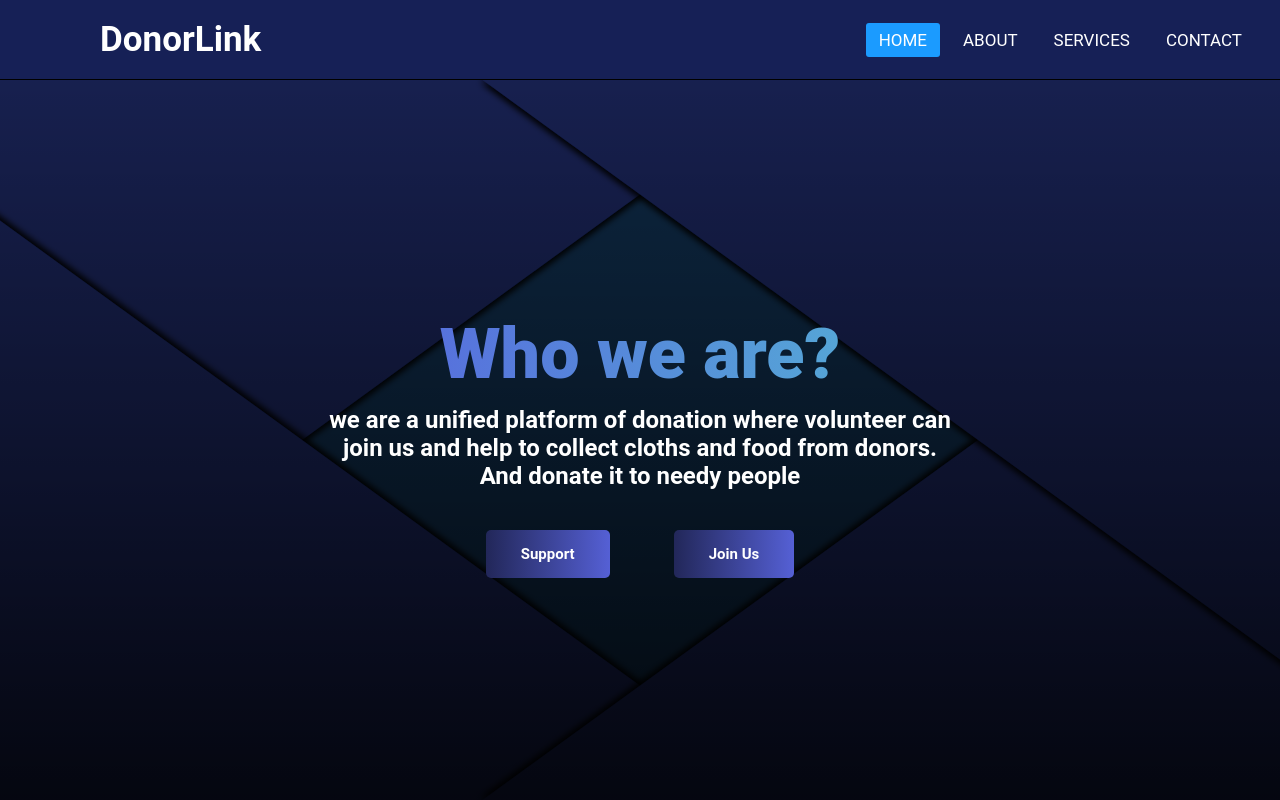
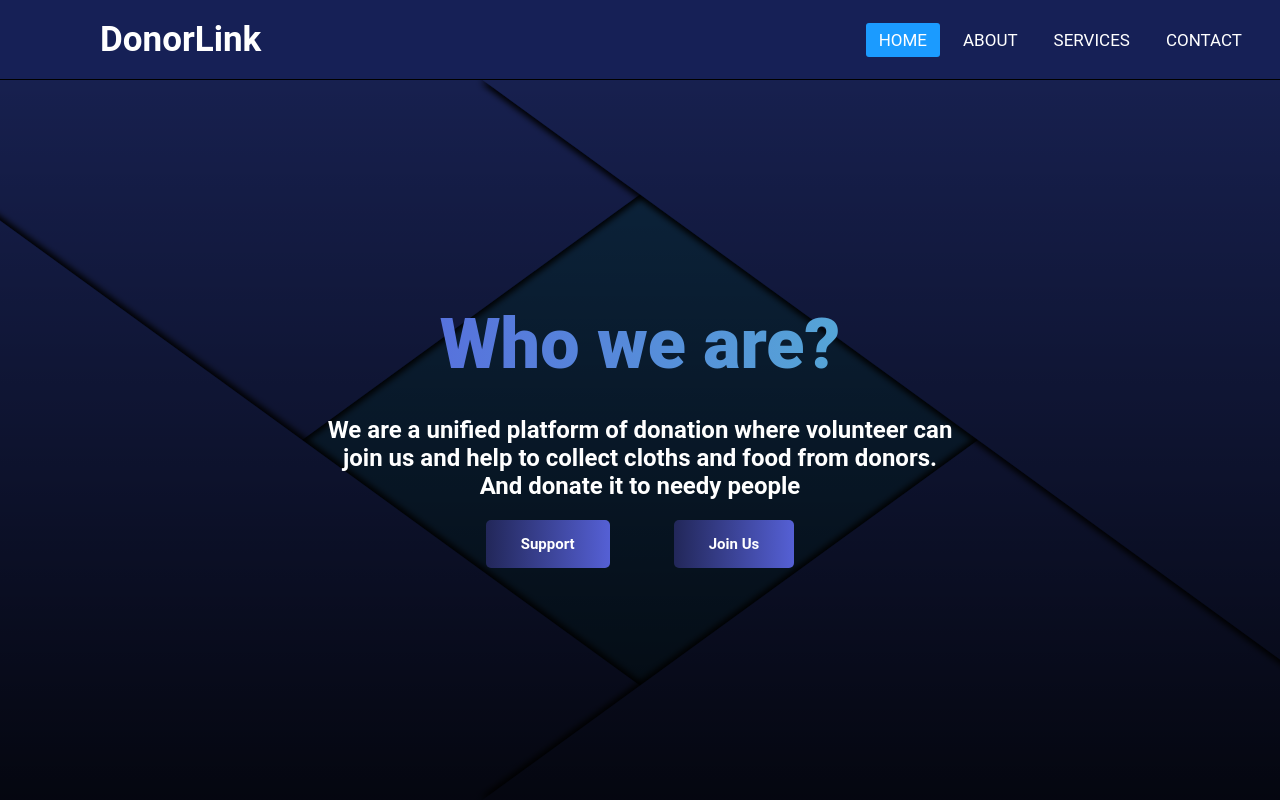
Before and after one commit to sayyedarib/DonorLink, a Next.js app in the folder client/: page / in a window 1280 px wide. Shown: the top 800 px of the page. Built offline with nearby package versions, Linux system fonts and the light colour scheme; no server answers.

Commit message:
styling fix

```diff
--- a/client/components/Header.js
+++ b/client/components/Header.js
@@ -52,7 +52,7 @@ const Header = () => {
         <div className={styles.content}>
           <h1>Who we are?</h1>
           <h2>
-            we are a unified platform of donation where volunteer can join us
+            We are a unified platform of donation where volunteer can join us
             and help to collect cloths and food from donors. And donate it to
             needy people
           </h2>
--- a/client/components/Navigation.js
+++ b/client/components/Navigation.js
@@ -10,7 +10,7 @@ const Navbar = () => {
     <label htmlFor="check" className={styles.checkbtn}>
     <FontAwesomeIcon icon={faBars}/>
     </label>
-    <label className={styles.logo}>DonorLink</label>
+    <label className={styles.logo}><Link className={styles.link} href="/">DonorLink</Link></label>
     <ul>
       <li><Link className={styles.active} href="/">Home</Link></li>
       <li><Link className={styles.link} href="/">About</Link></li>
--- a/client/styles/components/header.module.css
+++ b/client/styles/components/header.module.css
@@ -20,13 +20,14 @@
 .btnDiv {
   display: flex;
   justify-content: center;
+  flex-wrap: wrap;
   gap: 4rem;
-  margin-top: 40px;
 }
 
 .btnDiv button {
   border: none;
   font-size: 15px;
+  margin: 20px 0;
   padding: 15px 35px;
   background: linear-gradient(to right, #222759, #5560d5);
   border-radius: 5px;
@@ -40,5 +41,6 @@
 }
 
 .header h1 {
+  margin-bottom: 30px;
   color: white;
 }
--- a/client/styles/components/navigation.module.css
+++ b/client/styles/components/navigation.module.css
@@ -24,7 +24,10 @@
     line-height: 80px;
     margin: 0 5px;
   }
-
+  .logo a{
+    color:white;
+    text-decoration: none;
+  }
   .nav ul li a {
     text-decoration: none;
     color: white;
@@ -33,7 +36,7 @@
     border-radius: 3px;
     text-transform: uppercase;
   }
-  .nav .link:hover,
+  .nav ul .link:hover,
   .active {
     background: #1b9bff;
     transition: 1s;
```
